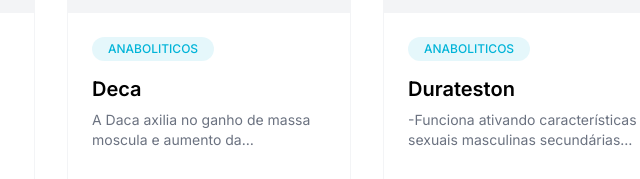
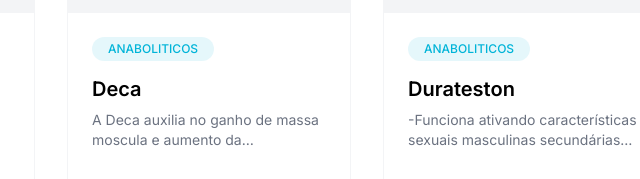
Before and after one commit to romariodecanto927-design/Bio-Fit-Catalogo, a plain HTML site: page index.html in a window 1280 px wide. Shown: the part 2398-2577 px from the top of the page, 589-1229 px from the left. Drawn offline with nearby package versions, Linux system fonts and the light colour scheme.

Commit message:
Fix typo in product description for Deca

```diff
--- a/index.html
+++ b/index.html
@@ -456,7 +456,7 @@
                 nome: "Deca",
                 categoria: "Anaboliticos",
                 preco: 278,
-                desc: "A Daca axilia no ganho de massa moscula e aumento da testosterona fazendo com que seus recepitores antrogenicos trabalhem de uma fomar mais anabolica",
+                desc: "A Deca auxilia no ganho de massa moscula e aumento da testosterona fazendo com que seus recepitores antrogenicos trabalhem de uma fomar mais anabolica",
                 detalhes: "Uso semanal. injetavel.",
                 img: "https://chutamax.com/wp-content/uploads/2024/04/lander-decala.webp"
               },
```
